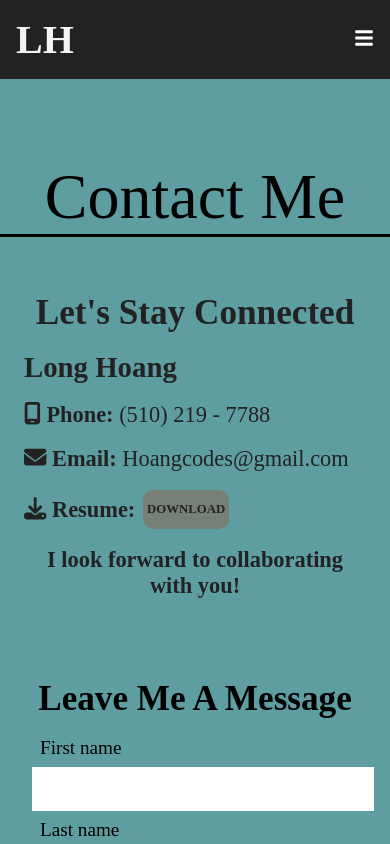
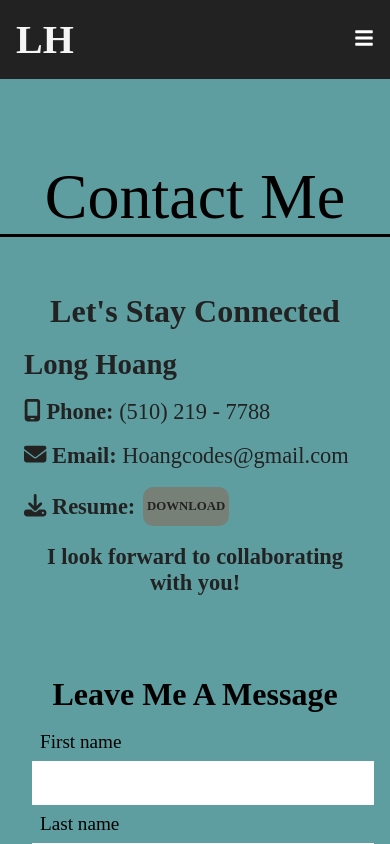
Before and after one commit to SilverPrius/LH-Portfolio, a React (Create React App) app: page /contact in a window 390 px wide. Shown: the top 844 px of the page. Built offline with nearby package versions, Linux system fonts and the light colour scheme.

Commit message:
Updated contact page's font size for xs screens

```diff
--- a/src/pages/Contact/contact.css
+++ b/src/pages/Contact/contact.css
@@ -161,7 +161,7 @@ p {
 
     .form-message,
     .contact-info-message {
-        font-size: 2.2rem;
+        font-size: 2rem;
     }
 
     .contact-name {
```
